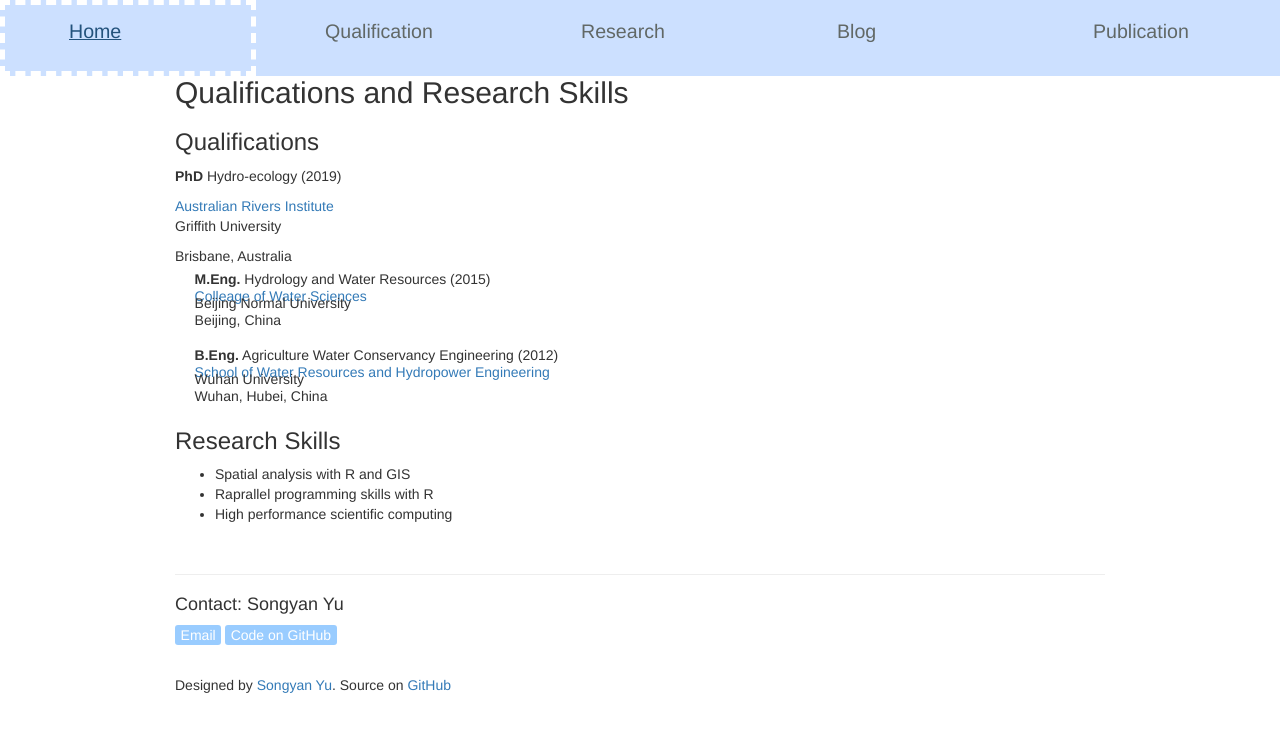
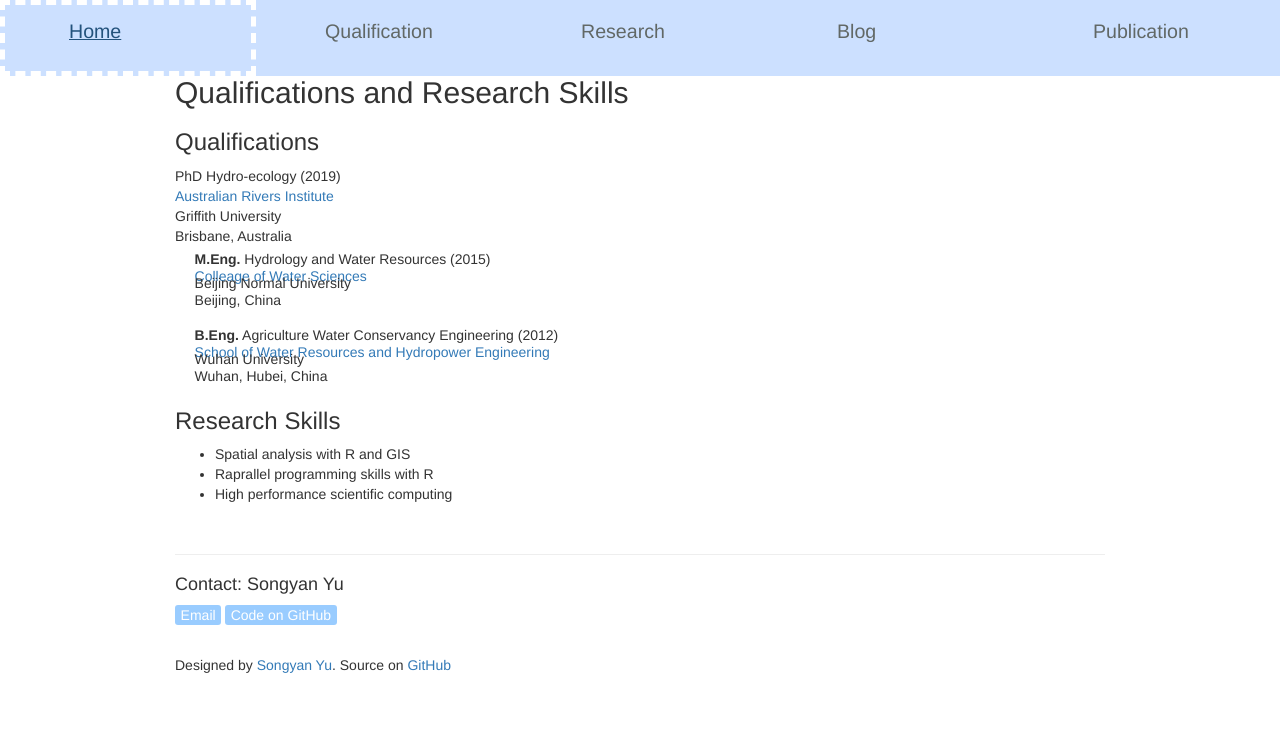
Before and after one commit to SongyanYu/SongyanYu.github.io, a Jekyll site: the page built from qualification.html, in a window 1280 px wide. Shown: the top 732 px of the page. Built offline with Jekyll 4.4.1, drawn with Linux system fonts in a browser that asks for light colours.

Commit message:
change PhD format

```diff
--- a/qualification.html
+++ b/qualification.html
@@ -5,14 +5,11 @@ title: Qualification
 <div class="container">
 <h2>Qualifications and Research Skills</h2>
 
-<h3>Qualifications</h3>
-
-<div>
-<p><b>PhD</b> Hydro-ecology (2019)</p>
-<a href="https://www.griffith.edu.au/australian-rivers-institute">Australian Rivers Institute</a>
-<p>Griffith University</p>
-<p>Brisbane, Australia</p>
-</div>
+<h3 id="qualifications">Qualifications</h3>
+<p>PhD Hydro-ecology (2019)<br />
+<a href="https://www.griffith.edu.au/australian-rivers-institute">Australian Rivers Institute</a><br />
+Griffith University<br />
+Brisbane, Australia</p>
 
 <div class="tight-para indent">
 <p><b>M.Eng.</b> Hydrology and Water Resources (2015)</p>
```
